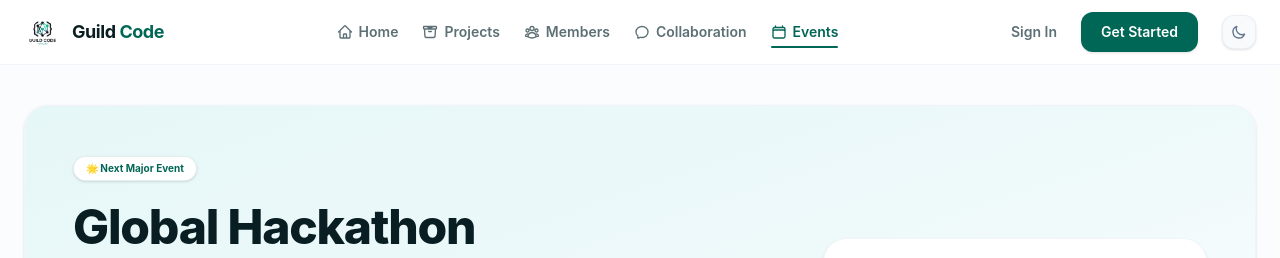
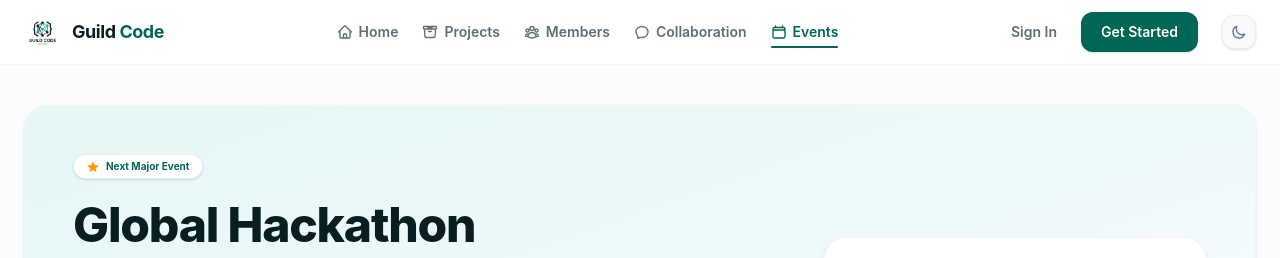
Before and after one commit to Winney360/Guild_Code_Community_Hub, a React (Vite) app in the folder client/: page /events in a window 1280 px wide. Shown: the top 258 px of the page. Built offline with nearby package versions, Linux system fonts and the light colour scheme; no server answers.

Commit message:
style: replace major event and mode emojis in CommunityEvents with SVG icons

```diff
--- a/client/src/pages/CommunityEvents.tsx
+++ b/client/src/pages/CommunityEvents.tsx
@@ -87,8 +87,11 @@ export const CommunityEvents: React.FC = () => {
 
         {/* Left Side: Major Details */}
         <div className="max-w-xl">
-          <span className="inline-flex items-center gap-1 px-3 py-1 bg-white border border-[#006655]/10 rounded-full text-[10px] font-bold text-[#006655] shadow-sm mb-4">
-            🌟 Next Major Event
+          <span className="inline-flex items-center gap-1.5 px-3 py-1 bg-white border border-[#006655]/10 rounded-full text-[10px] font-bold text-[#006655] shadow-sm mb-4">
+            <svg className="w-3.5 h-3.5 text-amber-500 fill-amber-500" viewBox="0 0 24 24">
+              <path d="M12 17.27L18.18 21l-1.64-7.03L22 9.24l-7.19-.61L12 2 9.19 8.63 2 9.24l5.46 4.73L5.82 21z" />
+            </svg>
+            Next Major Event
           </span>
           <h1 className="text-4xl md:text-5xl font-extrabold tracking-tight mb-4 leading-tight">
             Global Hackathon <br />
@@ -170,7 +173,10 @@ export const CommunityEvents: React.FC = () => {
                       {event.eventType.toUpperCase()}
                     </span>
                     <span className="text-[10px] text-slate-400 font-semibold flex items-center gap-1">
-                      🛰️ {event.mode.toUpperCase()}
+                      <svg className="w-3.5 h-3.5 text-slate-400" fill="none" stroke="currentColor" viewBox="0 0 24 24">
+                        <path strokeLinecap="round" strokeLinejoin="round" strokeWidth={2} d="M8.111 16.404a5.5 5.5 0 017.778 0M12 20h.01m-7.08-7.071c3.904-3.905 10.236-3.905 14.141 0M1.394 9.393c5.857-5.857 15.355-5.857 21.213 0" />
+                      </svg>
+                      {event.mode.toUpperCase()}
                     </span>
                   </div>
 
```
